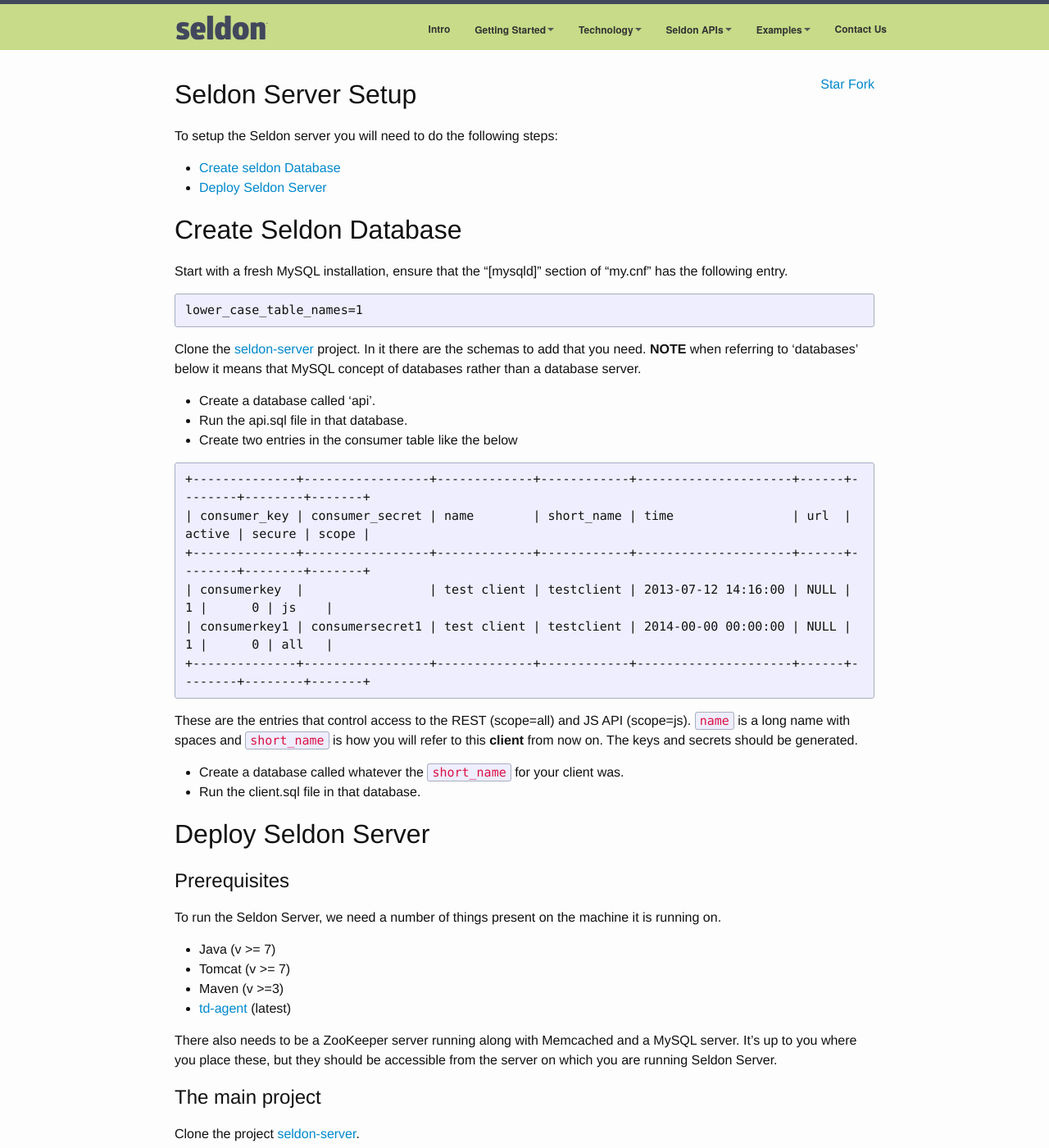
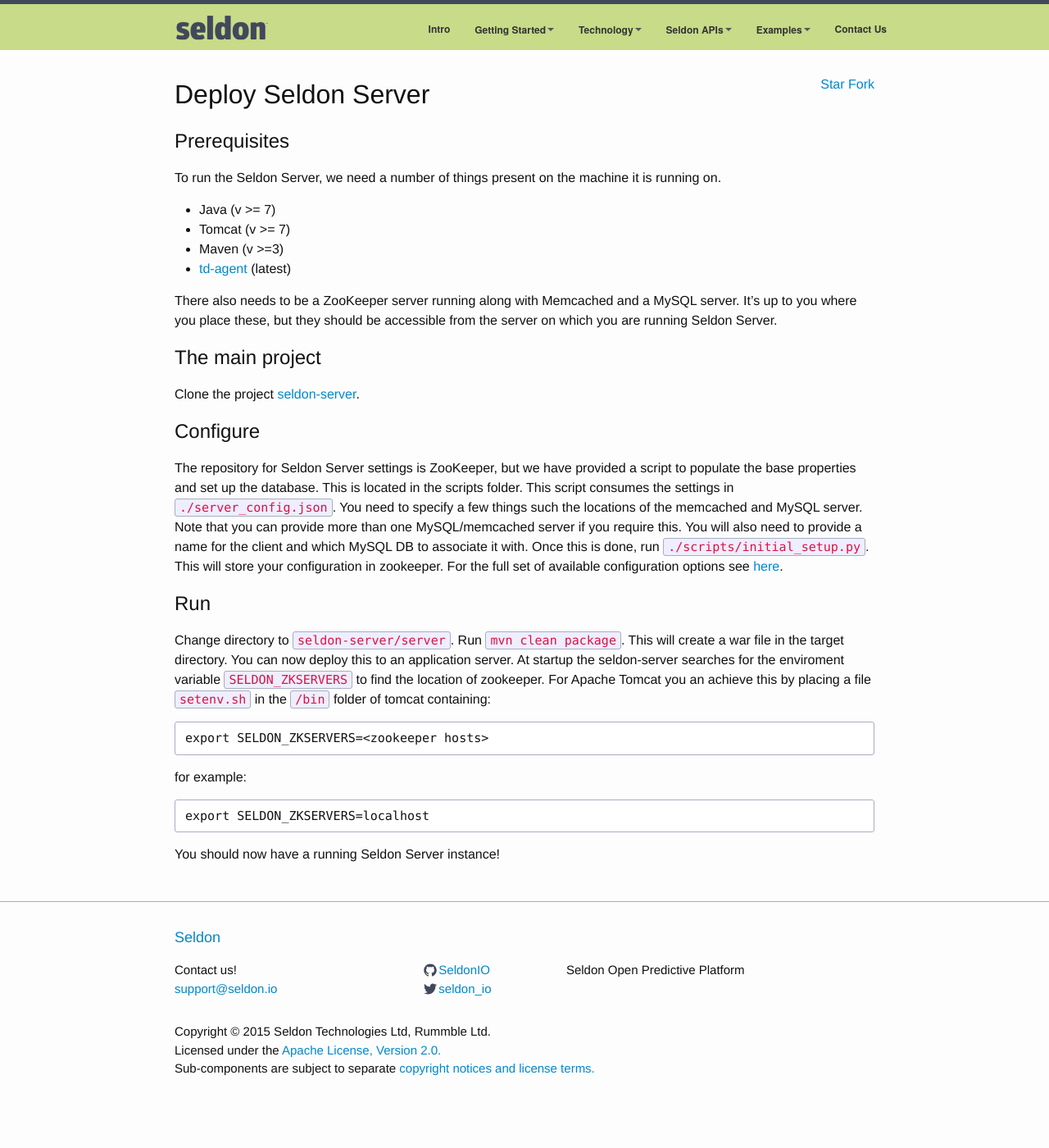
Before and after one commit to SeldonIO/seldonio.github.com, a Jekyll site: the page built from seldon-server-setup.md, in a window 1280 px wide and 1400 px high. Shown: the whole window at 82% size. Built offline with Jekyll 4.4.1, drawn with Linux system fonts in a browser that asks for light colours; grey boxes are pictures that could not be loaded.

Commit message:
typos and unneeded section

```diff
--- a/seldon-server-setup.md
+++ b/seldon-server-setup.md
@@ -2,41 +2,6 @@
 layout: default
 title: Seldon Server Setup
 ---
-
-# Seldon Server Setup
-
-To setup the Seldon server you will need to do the following steps:
-
-  * [Create seldon Database](#seldon-db)
-  * [Deploy Seldon Server](#deploy-server)
-
-# Create Seldon Database<a name="seldon-db"></a>
-
-Start with a fresh MySQL installation, ensure that the "[mysqld]" section of "my.cnf" has the following entry.
-{% highlight text %}
-lower_case_table_names=1
-{% endhighlight %}
-
-Clone the [seldon-server](https://github.com/SeldonIO/seldon-server) project. In it there are the schemas to add that you need. **NOTE** when referring to 'databases' below it means that MySQL concept of databases rather than a database server.
-
-* Create a database called 'api'.
-* Run the api.sql file in that database.
-* Create two entries in the consumer table like the below
-
-{% highlight text %}
-+--------------+-----------------+-------------+------------+---------------------+------+--------+--------+-------+
-| consumer_key | consumer_secret | name        | short_name | time                | url  | active | secure | scope |
-+--------------+-----------------+-------------+------------+---------------------+------+--------+--------+-------+
-| consumerkey  |                 | test client | testclient | 2013-07-12 14:16:00 | NULL |      1 |      0 | js    |
-| consumerkey1 | consumersecret1 | test client | testclient | 2014-00-00 00:00:00 | NULL |      1 |      0 | all   |
-+--------------+-----------------+-------------+------------+---------------------+------+--------+--------+-------+
-{% endhighlight %}
-
-These are the entries that control access to the REST (scope=all) and JS API (scope=js). `name` is a long name with spaces and `short_name` is how you will refer to this **client** from now on. The keys and secrets should be generated.
-
-* Create a database called whatever the `short_name` for your client was.
-* Run the client.sql file in that database.
-
 
 # Deploy Seldon Server<a name="deploy-server"></a>
 
```
Also changed, not shown: deploying-steps.md (+2 -2 lines).
